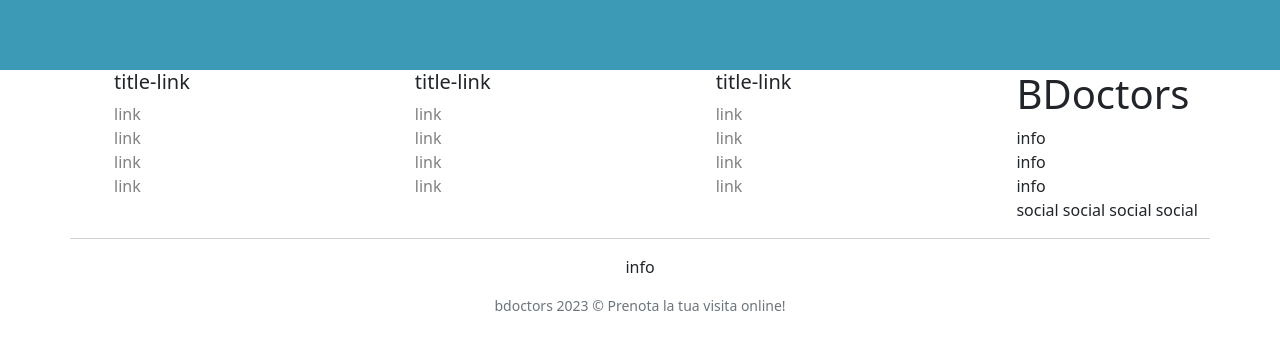
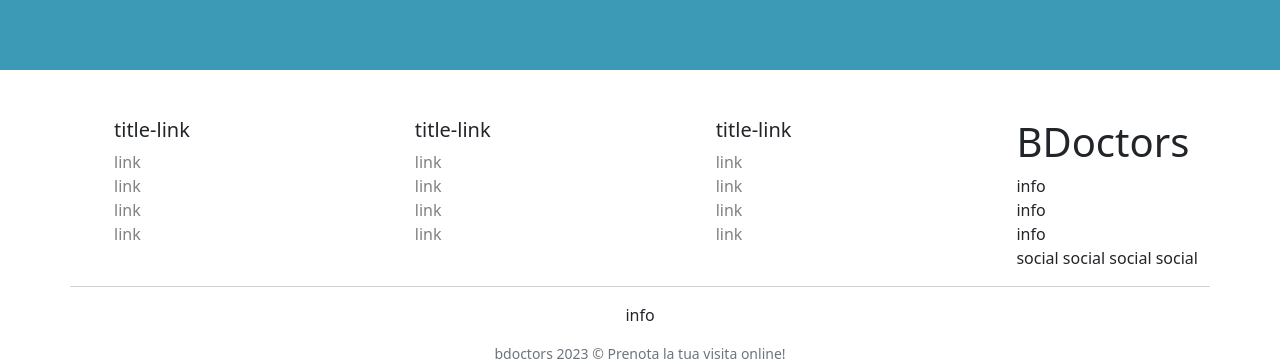
Before and after one commit to Giotreglia/bdoctors-frontend, a Vue app: page / in a window 1280 px wide. Shown: the part 572-933 px from the top of the page. Before the commit the page ends 888 px from the top, so only its background shows below. Built offline with nearby package versions, Linux system fonts and the light colour scheme; no server answers.

Commit message:
margin footer

```diff
--- a/src/components/AppFooter.vue
+++ b/src/components/AppFooter.vue
@@ -3,7 +3,7 @@
 </script>
 
 <template>
-    <footer>
+    <footer class="mt-5">
         <div class="container up d-flex justify-content-between">
             <div class="side-links" v-for="sides in 3">
                 <ul>
--- a/src/pages/AppHome.vue
+++ b/src/pages/AppHome.vue
@@ -27,10 +27,10 @@ export default {
     <div class="mb-4 rounded-3">
       <div class="container position-relative">
         <h1 class="display-5 fw-bold text-light">Cerca il tuo dottore</h1>
+        <span class="fs-4 d-block mb-5">Cerca tra 200 000 Specialisti e Medici di Medicina Generale.</span>
         <div class="jumbo-img position-absolute">
           <img class="h-100" src="../../public/doc1.png" alt="">
         </div>
-        <span class="fs-4 d-block mb-5">Cerca tra 200 000 Specialisti e Medici di Medicina Generale.</span>
         <div class="input-group input-group-lg" data-bs-toggle="dropdown" aria-expanded="false">
           <span class="input-group-text" id="inputGroup-sizing-lg"><i class="fa-solid fa-magnifying-glass"></i></span>
           <input type="text" class="form-control" aria-label="Sizing example input"
```
